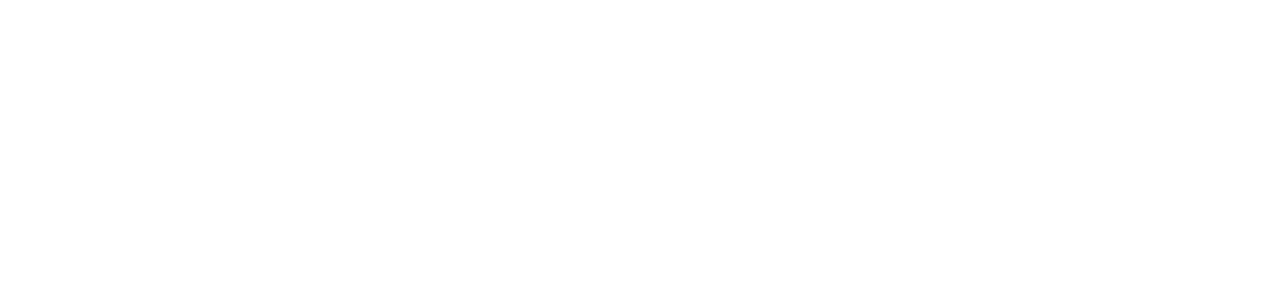
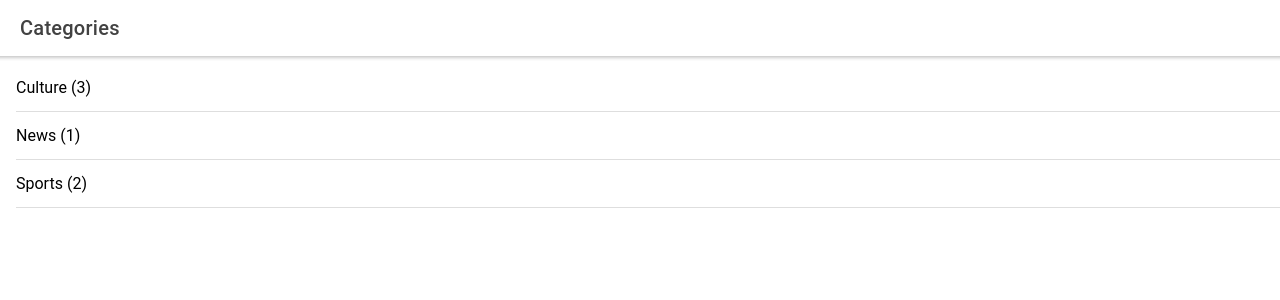
Before and after one commit to M2i-CDA-0720-Grenoble/s20-tp-ionic-blog-Moonpearl, a React (Create React App) app: page /categories in a window 1280 px wide. Shown: the top 300 px of the page. Built offline with nearby package versions, Linux system fonts and the light colour scheme.

Commit message:
Solve step 2 - display all categories with article count

```diff
--- a/src/App.tsx
+++ b/src/App.tsx
@@ -1,8 +1,7 @@
-import React from 'react';
+import React, { lazy, Suspense } from 'react';
 import { Redirect, Route } from 'react-router-dom';
 import { IonApp, IonRouterOutlet } from '@ionic/react';
 import { IonReactRouter } from '@ionic/react-router';
-import Home from './pages/Home';
 
 /* Core CSS required for Ionic components to work properly */
 import '@ionic/react/css/core.css';
@@ -23,12 +22,18 @@
 /* Theme variables */
 import './theme/variables.css';
 
+const Home = lazy( () => import('./pages/Home') );
+const AllCategories = lazy( () => import('./pages/AllCategories') );
+
 const App: React.FC = () => (
   <IonApp>
     <IonReactRouter>
       <IonRouterOutlet>
-        <Route path="/home" component={Home} exact={true} />
-        <Route exact path="/" render={() => <Redirect to="/home" />} />
+        <Suspense fallback={() => <div>Loading...</div>}>
+          <Route path="/articles" component={Home} exact={true} />
+          <Route exact path="/" render={() => <Redirect to="/articles" />} />
+          <Route path="/categories" component={AllCategories} exact={true} />
+        </Suspense>
       </IonRouterOutlet>
     </IonReactRouter>
   </IonApp>
--- /dev/null
+++ b/src/components/Category/CategoryList.tsx
@@ -0,0 +1,24 @@
+import { IonList } from "@ionic/react";
+import React, { FC } from "react";
+import { Category } from "../../models";
+import CategoryPreview from "./CategoryPreview";
+
+interface CategoryListProps {
+  categories: Category[],
+}
+
+const CategoryList: FC<CategoryListProps> = ({ categories }) =>
+  <IonList>
+    {
+      categories.map(
+        (category, index) =>
+          <CategoryPreview
+            key={index}
+            category={category}
+          />
+      )
+    }
+  </IonList>
+;
+
+export default CategoryList;
--- /dev/null
+++ b/src/components/Category/CategoryPreview.tsx
@@ -0,0 +1,20 @@
+import { IonItem } from "@ionic/react";
+import React, { FC } from "react";
+import { articles } from "../../data";
+import { Category } from "../../models";
+
+interface CategoryPreviewProps {
+  category: Category;
+}
+
+const CategoryPreview: FC<CategoryPreviewProps> = ({ category }) => {
+  const articleCount = articles.filter( article => article.category.id === category.id ).length;
+
+  return (
+    <IonItem>
+      {category.name} ({articleCount})
+    </IonItem>
+  );
+}
+
+export default CategoryPreview;
--- /dev/null
+++ b/src/components/Category/index.tsx
@@ -0,0 +1,7 @@
+import CategoryList from './CategoryList';
+import CategoryPreview from './CategoryPreview';
+
+export default {
+  List: CategoryList,
+  Preview: CategoryPreview,
+}
--- /dev/null
+++ b/src/pages/AllCategories.tsx
@@ -0,0 +1,39 @@
+import { IonPage, IonHeader, IonToolbar, IonTitle, IonContent } from "@ionic/react";
+import React, { FC } from "react";
+import Category from "../components/Category";
+import { categories } from "../data";
+
+const AllCategories: FC = () => {
+  const sortedCategories = categories.sort(
+    (category1, category2) => {
+      if (category1.name > category2.name) {
+        return 1;
+      } else if (category1.name < category2.name) {
+        return -1;
+      }
+      return 0;
+    }
+  );
+
+  return (
+    <IonPage>
+      <IonHeader>
+        <IonToolbar>
+          <IonTitle>Categories</IonTitle>
+        </IonToolbar>
+      </IonHeader>
+      <IonContent fullscreen>
+        <IonHeader collapse="condense">
+          <IonToolbar>
+            <IonTitle size="large">Categories</IonTitle>
+          </IonToolbar>
+        </IonHeader>
+
+        <Category.List categories={sortedCategories} />
+
+      </IonContent>
+    </IonPage>
+  )
+}
+
+export default AllCategories;
--- a/src/pages/Home.tsx
+++ b/src/pages/Home.tsx
@@ -13,13 +13,13 @@
     <IonPage>
       <IonHeader>
         <IonToolbar>
-          <IonTitle>Blank</IonTitle>
+          <IonTitle>Articles</IonTitle>
         </IonToolbar>
       </IonHeader>
       <IonContent fullscreen>
         <IonHeader collapse="condense">
           <IonToolbar>
-            <IonTitle size="large">Blank</IonTitle>
+            <IonTitle size="large">Articles</IonTitle>
           </IonToolbar>
         </IonHeader>
 
```
